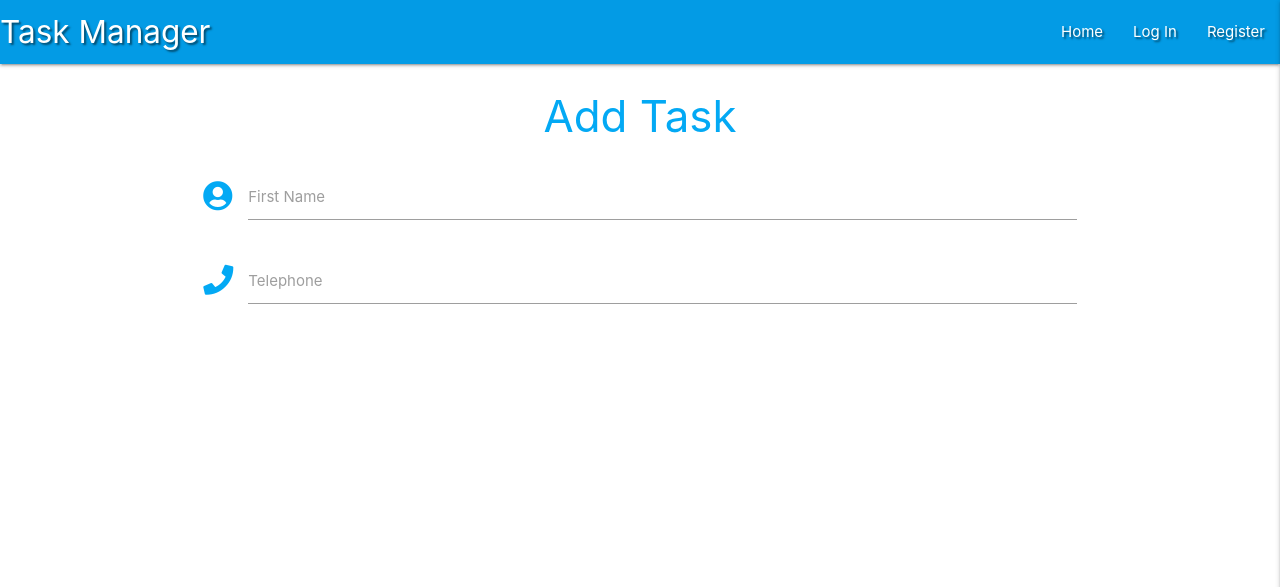
After one commit to MelindaZhang2020/flask-task-manager-project, a Flask app: page /add_task in a window 1280 px wide. The commit adds this page. Shown: the top 587 px of the page. Run offline with Flask 2, Linux system fonts and the light colour scheme; some libraries are stand-ins or nearby versions.

Commit message:
Create add_task template

```diff
--- a/app.py
+++ b/app.py
@@ -100,5 +100,10 @@ def logout():
     return redirect(url_for("login"))
 
 
+@app.route("/add_task")
+def add_task():
+    return render_template("add_task.html")
+
+
 if __name__ == "__main__":
     app.run(host=os.environ.get("IP"), port=int(os.environ.get("PORT")), debug=True)
--- /dev/null
+++ b/templates/add_task.html
@@ -0,0 +1,20 @@
+{% extends "base.html" %} {% block content %}
+<h3 class="light-blue-text text-daken-4 center-align">Add Task</h3>
+<div class="row">
+  <form class="col s12" method="POST" action="">
+    <div class="row">
+      <div class="input-field col s12">
+        <i class="fas fa-user-circle prefix light-blue-text text-daken-4"></i>
+        <input id="icon_prefix" type="text" class="validate" />
+        <label for="icon_prefix">First Name</label>
+      </div>
+      <div class="input-field col s12">
+        <i class="fas fa-phone prefix light-blue-text text-daken-4"></i>
+        <input id="icon_telephone" type="tel" class="validate" />
+        <label for="icon_telephone">Telephone</label>
+      </div>
+    </div>
+  </form>
+</div>
+
+{% endblock %}
--- a/templates/base.html
+++ b/templates/base.html
@@ -44,7 +44,7 @@
                 >Profile</a
               >
             </li>
-            <li><a href="#">New Task</a></li>
+            <li><a href="{{ url_for('add_task') }}">New Task</a></li>
             <li><a href="#">Manage Categories</a></li>
             <li><a href="{{ url_for('logout') }}">Log Out</a></li>
             {% else %}
@@ -68,7 +68,7 @@
             >Profile</a
           >
         </li>
-        <li><a href="#">New Task</a></li>
+        <li><a href="{{ url_for('add_task') }}">New Task</a></li>
         <li><a href="#">Manage Categories</a></li>
         <li><a href="{{ url_for('logout') }}">Log Out</a></li>
         {% else %}
```
